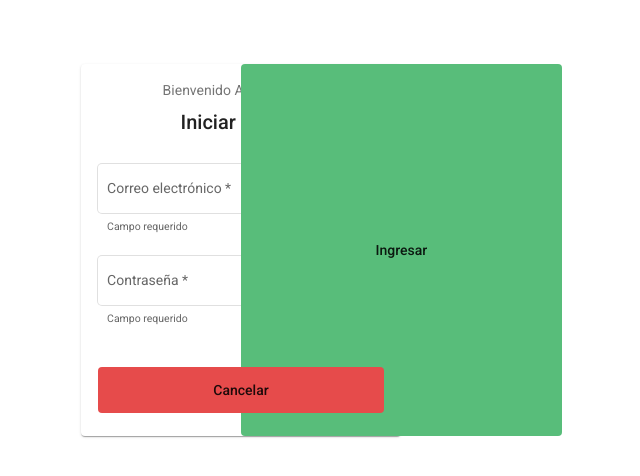
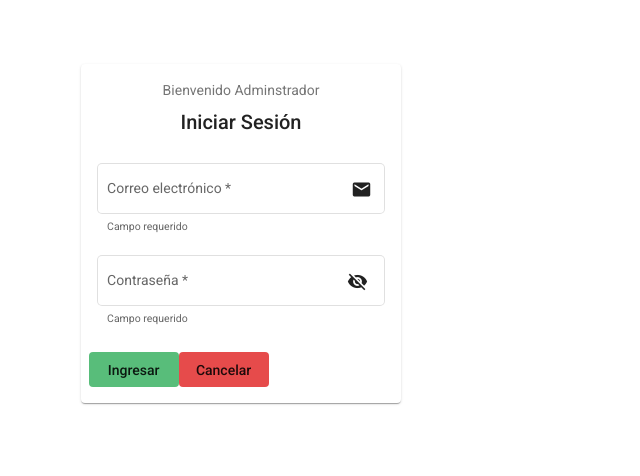
Before and after one commit to Angular-Web-Project/Enlazando-Empleo-Web, an Angular app: page /admin in a window 1280 px wide. Shown: the top 476 px of the page, without its empty margins (399-1039 px from the left). Built offline with nearby package versions, Linux system fonts and the light colour scheme.

Commit message:
login admin

```diff
--- a/src/app/auth/pages/auth-login-admin/auth-login-admin.component.css
+++ b/src/app/auth/pages/auth-login-admin/auth-login-admin.component.css
@@ -13,12 +13,10 @@
   max-width: 300px;
 }
 
-.login-actions  {
-  text-align: center;
-  display: flex;
-  flex-direction: column;
+.login-actions .item {
+  width: 90px;
+  height: 35px;
+  float: left;
+  position: relative;
+  overflow: hidden;
 }
-
-.login-actions .item {
-  margin-bottom: 15px;
-}
--- a/src/app/shared/components/buttons/cancel-button/cancel-button.component.css
+++ b/src/app/shared/components/buttons/cancel-button/cancel-button.component.css
@@ -1,4 +1,8 @@
-.example-button-row button{
-    padding: 5px 115px;
-    background-color: rgb(230, 75, 75);
-  }
+.example-button-row button {
+  width: 100%;
+  height: 100%;
+  position: absolute;
+  top: 0;
+  bottom: 0;
+  background-color: rgb(230, 75, 75);
+}
```
